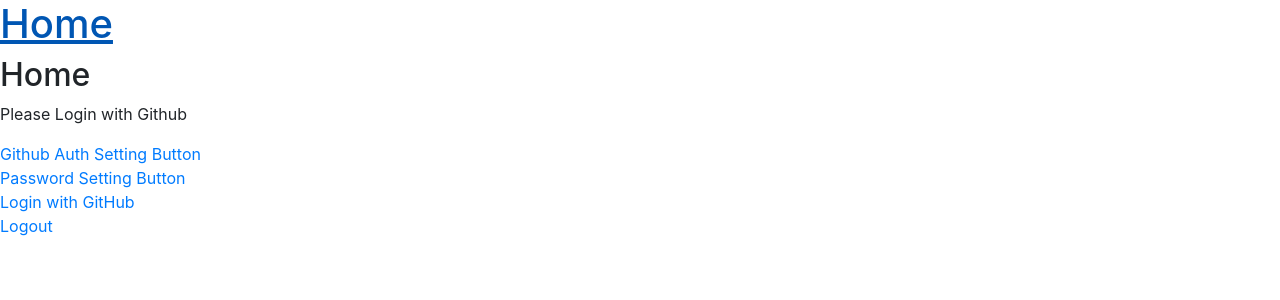
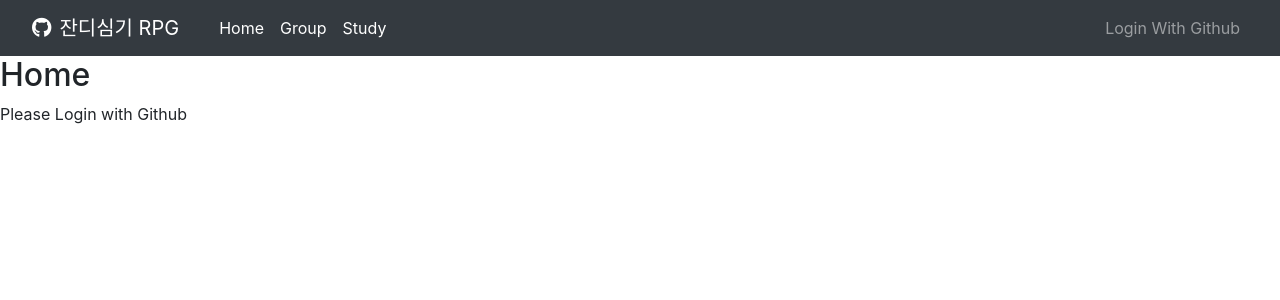
Before and after one commit to alstn2468/naver-campus-hackday-project, a Django app: template hackdayproject/templates/main/home.html in a window 1280 px wide. Shown: the top 300 px of the page. Run offline with Django 3.2, Linux system fonts and the light colour scheme; the template is opened without the code that fills it, so the values that code supplies are empty; some libraries are stand-ins or nearby versions.

Commit message:
Create nav bar and add bootstrap link and fontawesome link

```diff
--- a/hackdayproject/templates/base.html
+++ b/hackdayproject/templates/base.html
@@ -6,16 +6,57 @@
         <meta name="viewport" content="width=device-width, initial-scale=1, shrink-to-fit=no">
         <title>1 Day 1 Commit</title>
         <link rel="stylesheet" href="https://stackpath.bootstrapcdn.com/bootstrap/4.3.1/css/bootstrap.min.css" integrity="sha384-ggOyR0iXCbMQv3Xipma34MD+dH/1fQ784/j6cY/iJTQUOhcWr7x9JvoRxT2MZw1T" crossorigin="anonymous">
-        <link rel="stylesheet" href={% static "css/main.css" %}
+        <link rel="stylesheet" href={% static "css/main.css" %} />
     </head>
     <body>
-        <div>
-            <h1><a href={% url 'home' %}>Home</a></h1>
-        </div>
+        <nav class="navbar navbar-expand-lg navbar-dark bg-dark">
+            <div class="navbar-brand pl-3 pr-3">
+                <i class="fab fa-github pr-2" style="font-size: 20px;"></i>잔디심기 RPG
+            </div>
+            <div class="collapse navbar-collapse">
+                <ul class="navbar-nav">
+                    <li class="nav-item active">
+                        <a class="nav-link" href="{% url 'home' %}">Home
+                        {% if request.path == "/" %}<span class="sr-only">(current)</span>{% endif %}
+                        </a>
+                    </li>
+                    <li class="nav-item active">
+                        <a class="nav-link" href="#">Group
+                        {% if request.path == "/group" %}<span class="sr-only">(current)</span>{% endif %}
+                        </a>
+                    </li>
+                    <li class="nav-item active">
+                        <a class="nav-link" href="#">Study
+                        {% if request.path == "/study" %}<span class="sr-only">(current)</span>{% endif %}
+                        </a>
+                    </li>
+                </ul>
+            </div>
+            <div class="navbar-collapse collapse pr-3" id="navbarNavDropdown">
+                <ul class="navbar-nav ml-auto">
+                    {% if user.is_authenticated %}
+                    <li class="nav-item dropdown">
+                        <a class="nav-link dropdown-toggle align-middle" href="#" id="navbarDropdownMenuLink" role="button" data-toggle="dropdown" aria-haspopup="true" aria-expanded="false">
+                        <img src="{{ user_data.avatar_url }}" alt="User Avatar" width="30" height="30">
+                        </a>
+                        <div class="dropdown-menu dropdown-menu-right" aria-labelledby="navbarDropdownMenuLink">
+                        <a class="dropdown-item" href="{% url 'settings' %}">Github Auth Setting Button</a>
+                        <a class="dropdown-item" href="{% url 'password' %}">Password Setting Button</a>
+                        <div class="dropdown-divider"></div>
+                        <a class="dropdown-item" href="{% url 'logout' %}">Logout</a>
+                        </div>
+                    </li>
+                    {% else %}
+                    <a class="nav-link" href="{% url 'social:begin' 'github' %}">Login With Github</a>
+                    {% endif %}
+                </ul>
+            </div>
+        </nav>
         {% block content %}
         {% endblock %}
         <script src="https://code.jquery.com/jquery-3.3.1.slim.min.js" integrity="sha384-q8i/X+965DzO0rT7abK41JStQIAqVgRVzpbzo5smXKp4YfRvH+8abtTE1Pi6jizo" crossorigin="anonymous"></script>
         <script src="https://cdnjs.cloudflare.com/ajax/libs/popper.js/1.14.7/umd/popper.min.js" integrity="sha384-UO2eT0CpHqdSJQ6hJty5KVphtPhzWj9WO1clHTMGa3JDZwrnQq4sF86dIHNDz0W1" crossorigin="anonymous"></script>
         <script src="https://stackpath.bootstrapcdn.com/bootstrap/4.3.1/js/bootstrap.min.js" integrity="sha384-JjSmVgyd0p3pXB1rRibZUAYoIIy6OrQ6VrjIEaFf/nJGzIxFDsf4x0xIM+B07jRM" crossorigin="anonymous"></script>
+        <script src="https://kit.fontawesome.com/0889a98e89.js" crossorigin="anonymous"></script>
     </body>
 </html>
--- a/hackdayproject/templates/main/home.html
+++ b/hackdayproject/templates/main/home.html
@@ -53,8 +53,4 @@
 	{% else %}
 		<p>{{ user_repo }}</p>
 	{% endif %}
-	<a href={% url 'settings' %}>Github Auth Setting Button</a><br>
-	<a href={% url 'password' %}>Password Setting Button</a><br>
-	<a href="{% url 'social:begin' 'github' %}">Login with GitHub</a><br>
-	<a href={% url 'logout' %}>Logout</a><br>
 {% endblock %}
```
Also changed, not shown: hackdayproject/main/views.py (+14 -14 lines).
